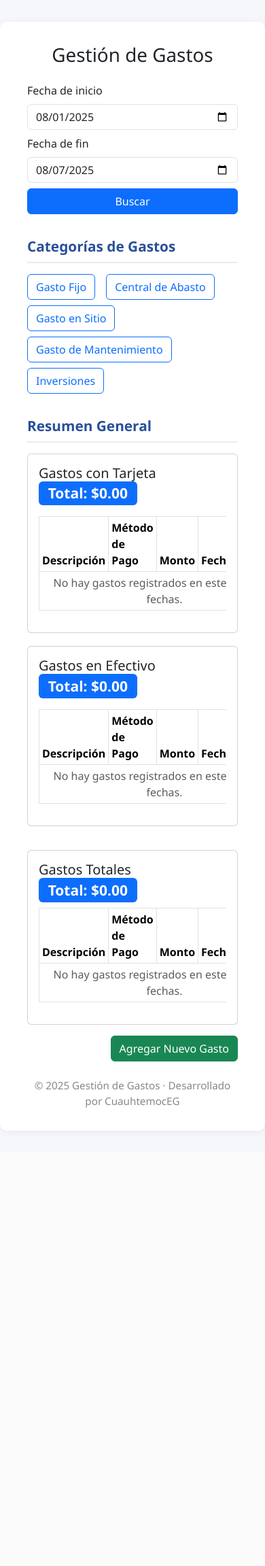
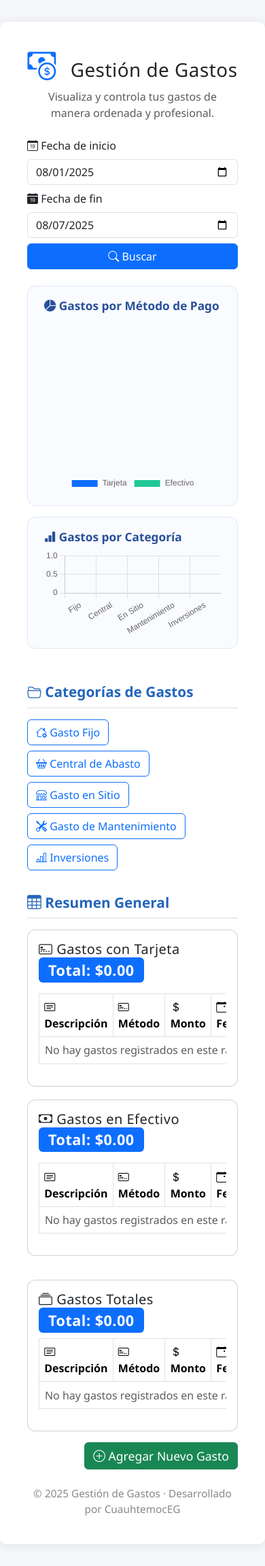
Before and after one commit to CuauhtemocEG/GestionGastos, a PHP site: page / in a window 390 px wide. Shown: the whole page at 68% size. Before the commit the page ends 1666 px from the top, so only its background shows below. Run offline with PHP 8.4, Linux system fonts and the light colour scheme; data that the repository does not hold is empty.

Commit message:
add new style

```diff
--- a/index.php
+++ b/index.php
@@ -68,8 +68,24 @@ $totalGastosCentral = calcularTotal($gastosTotalesCentral);
 $totalGastosSitio = calcularTotal($gastosTotalesSitio);
 $totalGastosMantenimiento = calcularTotal($gastosTotalesMantenimiento);
 $totalGastosInversiones = calcularTotal($gastosTotalesInversiones);
+
+// Para los gráficos
+// 1. Gráfico de barras por tipo
+$labelsTipos = ["Fijo", "Central", "En Sitio", "Mantenimiento", "Inversiones"];
+$dataTipos = [
+    $totalGastosFijos,
+    $totalGastosCentral,
+    $totalGastosSitio,
+    $totalGastosMantenimiento,
+    $totalGastosInversiones
+];
+// 2. Gráfico de pastel por método de pago
+$labelsMetodo = ["Tarjeta", "Efectivo"];
+$dataMetodo = [
+    $totalGastos,
+    $totalGastosEfectivo
+];
 ?>
-
 <!DOCTYPE html>
 <html lang="es">
 <head>
@@ -77,71 +93,99 @@ $totalGastosInversiones = calcularTotal($gastosTotalesInversiones);
     <meta name="viewport" content="width=device-width, initial-scale=1.0">
     <title>Gestión de Gastos</title>
     <link href="https://cdn.jsdelivr.net/npm/bootstrap@5.3.3/dist/css/bootstrap.min.css" rel="stylesheet">
+    <!-- ICONS Bootstrap -->
+    <link href="https://cdn.jsdelivr.net/npm/bootstrap-icons@1.11.3/font/bootstrap-icons.css" rel="stylesheet">
+    <!-- Chart.js -->
+    <script src="https://cdn.jsdelivr.net/npm/chart.js"></script>
     <style>
         body { background: #f5f7fa; font-family: 'Segoe UI', Arial, sans-serif;}
-        .main-container { background: #fff; border-radius: 10px; box-shadow: 0 2px 12px rgba(0,0,0,0.06); padding: 2rem 2.5rem; margin: 2rem auto; max-width: 1100px;}
-        .section-title { margin-top: 2rem; margin-bottom: 1rem; font-size: 1.3rem; color: #295099; border-bottom: 2px solid #e9ecef; padding-bottom: 0.4rem; font-weight: 600;}
-        footer { color: #888; font-size: 0.95rem; margin-top: 2rem; text-align: center; }
-        .badge-total { font-size: 1.05em; background:#0071b3; }
+        .main-container { background: #fff; border-radius: 10px; box-shadow: 0 2px 16px rgba(0,0,0,0.09); padding: 2.5rem 2.5rem; margin: 2rem auto; max-width: 1200px;}
+        .section-title { margin-top: 2rem; margin-bottom: 1rem; font-size: 1.3rem; color: #2365bc; border-bottom: 2px solid #e9ecef; padding-bottom: 0.4rem; font-weight: 600;}
+        footer { color: #888; font-size: 0.96rem; margin-top: 2rem; text-align: center; }
+        .badge-total { font-size: 1.08em; background:#0d6efd; }
         .btn-collapse { margin-right: 0.5em; }
-        .table thead { background: #f2f2f2; }
-        .card { margin-bottom: 1.2em; }
+        .table thead { background: #f6fafd; }
+        .card { margin-bottom: 1.2em; border-radius: 0.75em; }
+        h1, h3, h5 { letter-spacing: 0.5px;}
+        .table-sm td, .table-sm th { padding: 0.45rem;}
+        .icon-section { font-size: 1.5em; color: #0d6efd; margin-right: 0.5em;}
+        .chart-card { background: #f9fbff; border: 1px solid #e0e8f3; padding: 1em 1.5em; border-radius: 12px; }
+        .chart-title { font-size: 1.08em; color: #295099; font-weight: 600;}
+        .btn-success { font-size: 1.1em;}
+        .table td i.bi { font-size: 1.15em; vertical-align: middle;}
     </style>
 </head>
 <body>
     <div class="main-container">
         <header class="mb-4">
-            <h1 class="text-center mb-1">Gestión de Gastos</h1>
+            <h1 class="text-center mb-2"><i class="bi bi-cash-coin icon-section"></i>Gestión de Gastos</h1>
+            <p class="text-center text-muted">Visualiza y controla tus gastos de manera ordenada y profesional.</p>
         </header>
         <!-- Filtro de fechas -->
         <form action="index.php" method="GET" class="mb-4">
             <div class="row align-items-end g-2">
                 <div class="col-sm-4">
-                    <label for="fecha_inicio" class="form-label">Fecha de inicio</label>
+                    <label for="fecha_inicio" class="form-label"><i class="bi bi-calendar-date"></i> Fecha de inicio</label>
                     <input type="date" class="form-control" id="fecha_inicio" name="fecha_inicio" value="<?= $fechaInicio ?>">
                 </div>
                 <div class="col-sm-4">
-                    <label for="fecha_fin" class="form-label">Fecha de fin</label>
+                    <label for="fecha_fin" class="form-label"><i class="bi bi-calendar-date-fill"></i> Fecha de fin</label>
                     <input type="date" class="form-control" id="fecha_fin" name="fecha_fin" value="<?= $fechaFin ?>">
                 </div>
                 <div class="col-sm-4">
-                    <button type="submit" class="btn btn-primary w-100">Buscar</button>
+                    <button type="submit" class="btn btn-primary w-100"><i class="bi bi-search"></i> Buscar</button>
                 </div>
             </div>
         </form>
 
+        <div class="row mb-4">
+            <div class="col-md-6">
+                <div class="chart-card mb-3">
+                    <div class="chart-title mb-1"><i class="bi bi-pie-chart-fill"></i> Gastos por Método de Pago</div>
+                    <canvas id="graficoMetodo"></canvas>
+                </div>
+            </div>
+            <div class="col-md-6">
+                <div class="chart-card mb-3">
+                    <div class="chart-title mb-1"><i class="bi bi-bar-chart-fill"></i> Gastos por Categoría</div>
+                    <canvas id="graficoTipos"></canvas>
+                </div>
+            </div>
+        </div>
+
         <!-- Sección de categorías con collapse -->
-        <div class="section-title">Categorías de Gastos</div>
+        <div class="section-title"><i class="bi bi-folder2-open"></i> Categorías de Gastos</div>
         <div class="mb-3 d-flex flex-wrap gap-2">
-            <a class="btn btn-outline-primary btn-collapse" data-bs-toggle="collapse" href="#collapseFijo" role="button" aria-expanded="false">Gasto Fijo</a>
-            <a class="btn btn-outline-primary btn-collapse" data-bs-toggle="collapse" href="#collapseCentral" role="button" aria-expanded="false">Central de Abasto</a>
-            <a class="btn btn-outline-primary btn-collapse" data-bs-toggle="collapse" href="#collapseSitio" role="button" aria-expanded="false">Gasto en Sitio</a>
-            <a class="btn btn-outline-primary btn-collapse" data-bs-toggle="collapse" href="#collapseMantenimiento" role="button" aria-expanded="false">Gasto de Mantenimiento</a>
-            <a class="btn btn-outline-primary btn-collapse" data-bs-toggle="collapse" href="#collapseInversiones" role="button" aria-expanded="false">Inversiones</a>
+            <a class="btn btn-outline-primary btn-collapse" data-bs-toggle="collapse" href="#collapseFijo" role="button" aria-expanded="false"><i class="bi bi-house-gear"></i> Gasto Fijo</a>
+            <a class="btn btn-outline-primary btn-collapse" data-bs-toggle="collapse" href="#collapseCentral" role="button" aria-expanded="false"><i class="bi bi-basket2"></i> Central de Abasto</a>
+            <a class="btn btn-outline-primary btn-collapse" data-bs-toggle="collapse" href="#collapseSitio" role="button" aria-expanded="false"><i class="bi bi-shop"></i> Gasto en Sitio</a>
+            <a class="btn btn-outline-primary btn-collapse" data-bs-toggle="collapse" href="#collapseMantenimiento" role="button" aria-expanded="false"><i class="bi bi-tools"></i> Gasto de Mantenimiento</a>
+            <a class="btn btn-outline-primary btn-collapse" data-bs-toggle="collapse" href="#collapseInversiones" role="button" aria-expanded="false"><i class="bi bi-bar-chart-line"></i> Inversiones</a>
         </div>
         <!-- Collapse de cada categoría -->
         <?php
-        // Array para automatizar la generación de collapses
         $categorias = [
-            ['collapseFijo',         'Gastos Fijos',         $gastosTotalesFijos,         $totalGastosFijos],
-            ['collapseCentral',      'Central de Abasto',    $gastosTotalesCentral,       $totalGastosCentral],
-            ['collapseSitio',        'Gasto en Sitio',       $gastosTotalesSitio,         $totalGastosSitio],
-            ['collapseMantenimiento','Gasto de Mantenimiento', $gastosTotalesMantenimiento, $totalGastosMantenimiento],
-            ['collapseInversiones',  'Inversiones',          $gastosTotalesInversiones,   $totalGastosInversiones],
+            ['collapseFijo',         'Gastos Fijos',         $gastosTotalesFijos,         $totalGastosFijos,         'bi bi-house-gear'],
+            ['collapseCentral',      'Central de Abasto',    $gastosTotalesCentral,       $totalGastosCentral,       'bi bi-basket2'],
+            ['collapseSitio',        'Gasto en Sitio',       $gastosTotalesSitio,         $totalGastosSitio,         'bi bi-shop'],
+            ['collapseMantenimiento','Gasto de Mantenimiento', $gastosTotalesMantenimiento, $totalGastosMantenimiento, 'bi bi-tools'],
+            ['collapseInversiones',  'Inversiones',          $gastosTotalesInversiones,   $totalGastosInversiones,   'bi bi-bar-chart-line'],
         ];
-        foreach ($categorias as [$id, $nombre, $lista, $total]) { ?>
+        foreach ($categorias as [$id, $nombre, $lista, $total, $icon]) { ?>
             <div class="collapse" id="<?= $id ?>">
                 <div class="card card-body">
-                    <h5 class="mb-3"><?= $nombre ?> <span class="badge badge-total text-bg-primary">Total: $<?= number_format($total,2) ?></span></h5>
+                    <h5 class="mb-3"><i class="<?= $icon ?> me-2"></i><?= $nombre ?>
+                        <span class="badge badge-total text-bg-primary">Total: $<?= number_format($total,2) ?></span>
+                    </h5>
                     <div class="table-responsive">
                         <table class="table table-sm table-bordered align-middle">
                             <thead>
                                 <tr>
-                                    <th>Descripción</th>
-                                    <th>Método de Pago</th>
-                                    <th>Monto</th>
-                                    <th>Fecha</th>
-                                    <th>Acciones</th>
+                                    <th><i class="bi bi-card-text"></i> Descripción</th>
+                                    <th><i class="bi bi-credit-card-2-front"></i> Método</th>
+                                    <th><i class="bi bi-currency-dollar"></i> Monto</th>
+                                    <th><i class="bi bi-calendar-event"></i> Fecha</th>
+                                    <th><i class="bi bi-tools"></i> Acciones</th>
                                 </tr>
                             </thead>
                             <tbody>
@@ -151,7 +195,9 @@ $totalGastosInversiones = calcularTotal($gastosTotalesInversiones);
                                     <td><?= htmlspecialchars($gasto['Metodo']) ?></td>
                                     <td>$<?= number_format($gasto['Monto'],2) ?></td>
                                     <td><?= htmlspecialchars($gasto['Fecha']) ?></td>
-                                    <td><a href="deleteExpenses.php?id=<?= $gasto['ID'] ?>" class="btn btn-danger btn-sm">Eliminar</a></td>
+                                    <td>
+                                        <a href="deleteExpenses.php?id=<?= $gasto['ID'] ?>" class="btn btn-danger btn-sm" title="Eliminar"><i class="bi bi-trash"></i></a>
+                                    </td>
                                 </tr>
                             <?php endforeach; else: ?>
                                 <tr>
@@ -165,20 +211,22 @@ $totalGastosInversiones = calcularTotal($gastosTotalesInversiones);
             </div>
         <?php } ?>
 
-        <div class="section-title">Resumen General</div>
+        <div class="section-title"><i class="bi bi-table"></i> Resumen General</div>
         <div class="row mb-3">
             <div class="col-md-6">
                 <div class="card card-body">
-                    <h5 class="mb-3">Gastos con Tarjeta <span class="badge badge-total text-bg-primary">Total: $<?= number_format($totalGastos,2) ?></span></h5>
+                    <h5 class="mb-3"><i class="bi bi-credit-card-2-front"></i> Gastos con Tarjeta
+                        <span class="badge badge-total text-bg-primary">Total: $<?= number_format($totalGastos,2) ?></span>
+                    </h5>
                     <div class="table-responsive">
                         <table class="table table-sm table-bordered align-middle">
                             <thead>
                                 <tr>
-                                    <th>Descripción</th>
-                                    <th>Método de Pago</th>
-                                    <th>Monto</th>
-                                    <th>Fecha</th>
-                                    <th>Acciones</th>
+                                    <th><i class="bi bi-card-text"></i> Descripción</th>
+                                    <th><i class="bi bi-credit-card-2-front"></i> Método</th>
+                                    <th><i class="bi bi-currency-dollar"></i> Monto</th>
+                                    <th><i class="bi bi-calendar-event"></i> Fecha</th>
+                                    <th><i class="bi bi-tools"></i> Acciones</th>
                                 </tr>
                             </thead>
                             <tbody>
@@ -188,7 +236,9 @@ $totalGastosInversiones = calcularTotal($gastosTotalesInversiones);
                                     <td><?= htmlspecialchars($gasto['Metodo']) ?></td>
                                     <td>$<?= number_format($gasto['Monto'],2) ?></td>
                                     <td><?= htmlspecialchars($gasto['Fecha']) ?></td>
-                                    <td><a href="deleteExpenses.php?id=<?= $gasto['ID'] ?>" class="btn btn-danger btn-sm">Eliminar</a></td>
+                                    <td>
+                                        <a href="deleteExpenses.php?id=<?= $gasto['ID'] ?>" class="btn btn-danger btn-sm" title="Eliminar"><i class="bi bi-trash"></i></a>
+                                    </td>
                                 </tr>
                             <?php endforeach; else: ?>
                                 <tr>
@@ -202,16 +252,18 @@ $totalGastosInversiones = calcularTotal($gastosTotalesInversiones);
             </div>
             <div class="col-md-6">
                 <div class="card card-body">
-                    <h5 class="mb-3">Gastos en Efectivo <span class="badge badge-total text-bg-primary">Total: $<?= number_format($totalGastosEfectivo,2) ?></span></h5>
+                    <h5 class="mb-3"><i class="bi bi-cash"></i> Gastos en Efectivo
+                        <span class="badge badge-total text-bg-primary">Total: $<?= number_format($totalGastosEfectivo,2) ?></span>
+                    </h5>
                     <div class="table-responsive">
                         <table class="table table-sm table-bordered align-middle">
                             <thead>
                                 <tr>
-                                    <th>Descripción</th>
-                                    <th>Método de Pago</th>
-                                    <th>Monto</th>
-                                    <th>Fecha</th>
-                                    <th>Acciones</th>
+                                    <th><i class="bi bi-card-text"></i> Descripción</th>
+                                    <th><i class="bi bi-credit-card-2-front"></i> Método</th>
+                                    <th><i class="bi bi-currency-dollar"></i> Monto</th>
+                                    <th><i class="bi bi-calendar-event"></i> Fecha</th>
+                                    <th><i class="bi bi-tools"></i> Acciones</th>
                                 </tr>
                             </thead>
                             <tbody>
@@ -221,7 +273,9 @@ $totalGastosInversiones = calcularTotal($gastosTotalesInversiones);
                                     <td><?= htmlspecialchars($gasto['Metodo']) ?></td>
                                     <td>$<?= number_format($gasto['Monto'],2) ?></td>
                                     <td><?= htmlspecialchars($gasto['Fecha']) ?></td>
-                                    <td><a href="deleteExpenses.php?id=<?= $gasto['ID'] ?>" class="btn btn-danger btn-sm">Eliminar</a></td>
+                                    <td>
+                                        <a href="deleteExpenses.php?id=<?= $gasto['ID'] ?>" class="btn btn-danger btn-sm" title="Eliminar"><i class="bi bi-trash"></i></a>
+                                    </td>
                                 </tr>
                             <?php endforeach; else: ?>
                                 <tr>
@@ -237,16 +291,18 @@ $totalGastosInversiones = calcularTotal($gastosTotalesInversiones);
 
         <!-- Gastos Totales -->
         <div class="card card-body mb-3">
-            <h5>Gastos Totales <span class="badge badge-total text-bg-primary">Total: $<?= number_format($totalGastosAll,2) ?></span></h5>
+            <h5><i class="bi bi-collection"></i> Gastos Totales
+                <span class="badge badge-total text-bg-primary">Total: $<?= number_format($totalGastosAll,2) ?></span>
+            </h5>
             <div class="table-responsive">
                 <table class="table table-sm table-bordered align-middle">
                     <thead>
                         <tr>
-                            <th>Descripción</th>
-                            <th>Método de Pago</th>
-                            <th>Monto</th>
-                            <th>Fecha</th>
-                            <th>Acciones</th>
+                            <th><i class="bi bi-card-text"></i> Descripción</th>
+                            <th><i class="bi bi-credit-card-2-front"></i> Método</th>
+                            <th><i class="bi bi-currency-dollar"></i> Monto</th>
+                            <th><i class="bi bi-calendar-event"></i> Fecha</th>
+                            <th><i class="bi bi-tools"></i> Acciones</th>
                         </tr>
                     </thead>
                     <tbody>
@@ -256,7 +312,9 @@ $totalGastosInversiones = calcularTotal($gastosTotalesInversiones);
                             <td><?= htmlspecialchars($gasto['Metodo']) ?></td>
                             <td>$<?= number_format($gasto['Monto'],2) ?></td>
                             <td><?= htmlspecialchars($gasto['Fecha']) ?></td>
-                            <td><a href="deleteExpenses.php?id=<?= $gasto['ID'] ?>" class="btn btn-danger btn-sm">Eliminar</a></td>
+                            <td>
+                                <a href="deleteExpenses.php?id=<?= $gasto['ID'] ?>" class="btn btn-danger btn-sm" title="Eliminar"><i class="bi bi-trash"></i></a>
+                            </td>
                         </tr>
                     <?php endforeach; else: ?>
                         <tr>
@@ -268,12 +326,60 @@ $totalGastosInversiones = calcularTotal($gastosTotalesInversiones);
             </div>
         </div>
         <div class="text-end">
-            <a href="addExpenses.php" class="btn btn-success">Agregar Nuevo Gasto</a>
+            <a href="addExpenses.php" class="btn btn-success"><i class="bi bi-plus-circle"></i> Agregar Nuevo Gasto</a>
         </div>
         <footer class="mt-4">
             &copy; <?= date('Y') ?> Gestión de Gastos · Desarrollado por CuauhtemocEG
         </footer>
     </div>
     <script src="https://cdn.jsdelivr.net/npm/bootstrap@5.3.3/dist/js/bootstrap.bundle.min.js"></script>
+    <script>
+        // Gráfico de pastel por método de pago
+        const ctxMetodo = document.getElementById('graficoMetodo').getContext('2d');
+        new Chart(ctxMetodo, {
+            type: 'doughnut',
+            data: {
+                labels: <?= json_encode($labelsMetodo) ?>,
+                datasets: [{
+                    data: <?= json_encode($dataMetodo) ?>,
+                    backgroundColor: ["#0d6efd", "#20c997"],
+                    borderColor: "#fff",
+                    borderWidth: 2
+                }]
+            },
+            options: {
+                responsive: true,
+                plugins: {
+                    legend: { position: 'bottom' }
+                }
+            }
+        });
+
+        // Gráfico de barras por tipo de gasto
+        const ctxTipos = document.getElementById('graficoTipos').getContext('2d');
+        new Chart(ctxTipos, {
+            type: 'bar',
+            data: {
+                labels: <?= json_encode($labelsTipos) ?>,
+                datasets: [{
+                    data: <?= json_encode($dataTipos) ?>,
+                    label: "Total por categoría",
+                    backgroundColor: [
+                        "#2e86de", "#38ada9", "#e17055", "#fdcb6e", "#6c5ce7"
+                    ],
+                    borderRadius: 7,
+                }]
+            },
+            options: {
+                responsive: true,
+                plugins: {
+                    legend: { display: false }
+                },
+                scales: {
+                    y: { beginAtZero: true }
+                }
+            }
+        });
+    </script>
 </body>
 </html>
```
